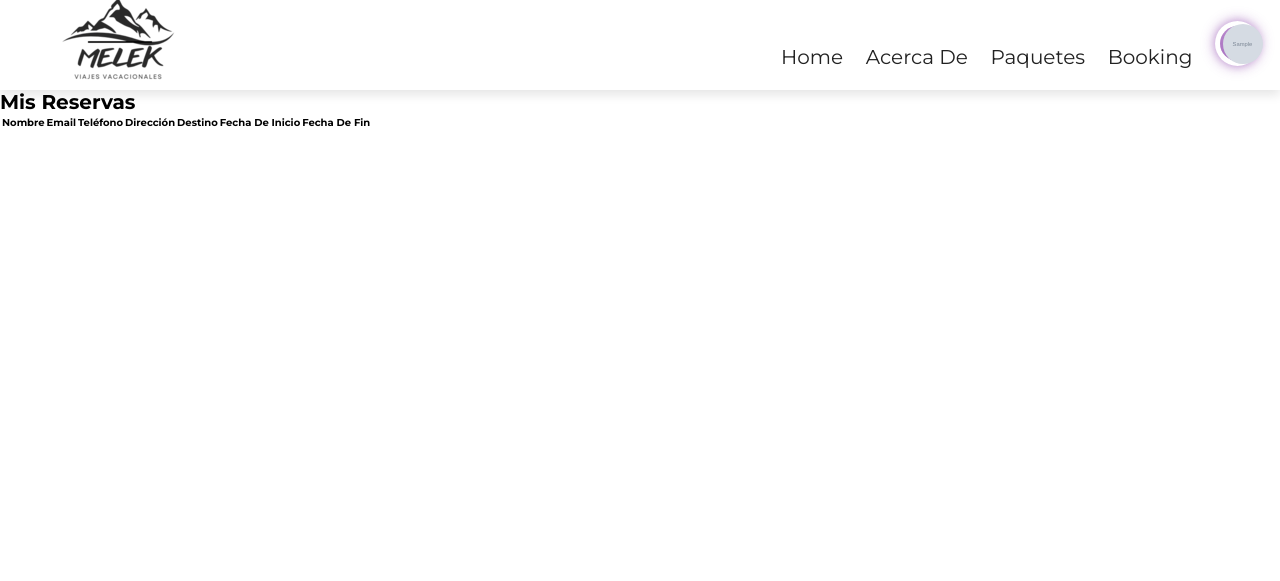
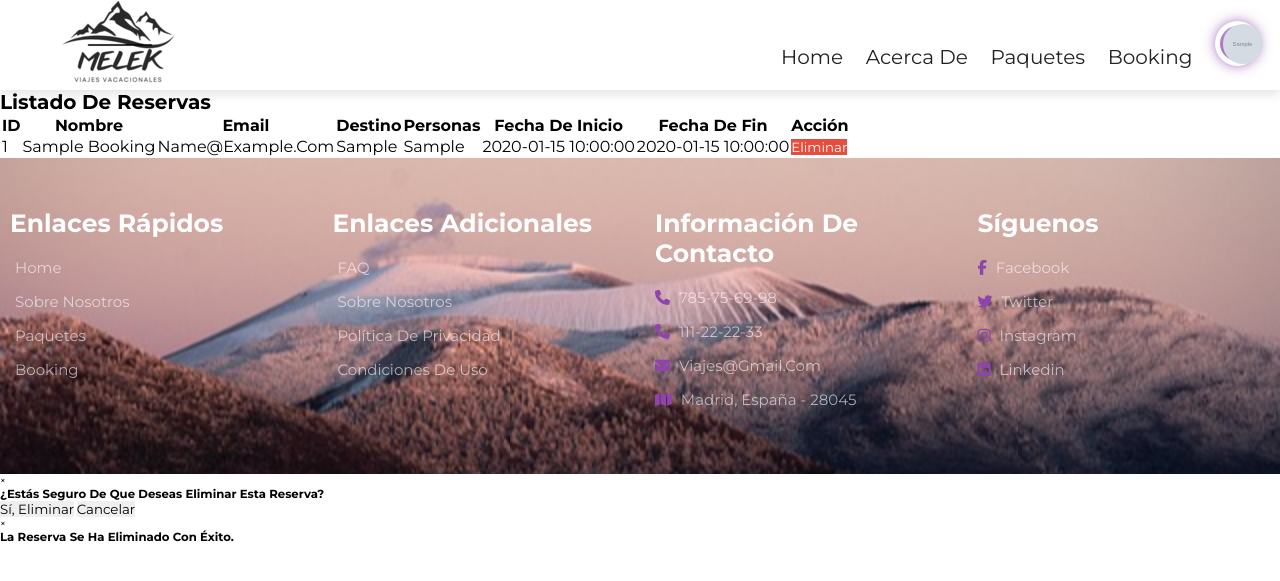
Before and after one commit to almudenadomenech/PROYECTO_PAGINAWEB, a PHP site: page /booking/booking-list.php in a window 1280 px wide. Shown: the top 581 px of the page. Run offline with PHP 8.4, Linux system fonts and the light colour scheme; the visitor is signed in with stand-in values (Sample User, id 1); tables that the repository leaves empty or names only in its code hold one stand-in row (values such as "Sample post"); grey boxes marked "Sample" are stand-in pictures; lists and menus that the app fills with data are empty.

Commit message:
modificacion para mostrar lista

```diff
--- a/booking/booking-list.php
+++ b/booking/booking-list.php
@@ -1,79 +1,174 @@
-<?php
-// Iniciar sesión
-session_start();
-
-// Verificar si el usuario está logueado
-if (!isset($_SESSION['loggedin']) || $_SESSION['loggedin'] !== true) {
-    header("Location: ../paginas/login.php");  // Redirigir al login si no está logueado
-    exit;
-}
-
-require_once "../includes/conexion.php"; // Asegúrate de que este archivo contiene la conexión a la base de datos
-
-// Consultar las reservas según el tipo de usuario
-if ($_SESSION['role_id'] == 2) {
-    // Si es administrador, mostrar todas las reservas
-    $sql = "SELECT * FROM booking";  // Obtener todas las reservas
-} else {
-    // Si es usuario normal, mostrar solo sus reservas
-    $user_id = $_SESSION['id'];  // Obtener el id del usuario logueado
-    $sql = "SELECT * FROM booking WHERE usuario_id = $user_id";  // Obtener solo las reservas del usuario logueado
-}
-
-// Ejecutar la consulta
-$result = mysqli_query($link, $sql);
-?>
+<?php include('../includes/navbar.php'); ?>
 
 <!DOCTYPE html>
-<html lang="es">
+<html lang="en">
 <head>
     <meta charset="UTF-8">
     <meta name="viewport" content="width=device-width, initial-scale=1.0">
-    <title>Mis Reservas</title>
+    <title>Reservas</title>
+
     <!-- swiper css link -->
-<link rel="stylesheet" href="https://cdn.jsdelivr.net/npm/swiper@11/swiper-bundle.min.css"/>
+    <link rel="stylesheet" href="https://cdn.jsdelivr.net/npm/swiper@11/swiper-bundle.min.css" />
 
-<!-- font awesome cdn link -->
-<link rel="stylesheet" href="https://cdnjs.cloudflare.com/ajax/libs/font-awesome/6.7.2/css/all.min.css" integrity="sha512-Evv84Mr4kqVGRNSgIGL/F/aIDqQb7xQ2vcrdIwxfjThSH8CSR7PBEakCr51Ck+w+/U6swU2Im1vVX0SVk9ABhg==" crossorigin="anonymous" referrerpolicy="no-referrer" />
-<link rel="stylesheet" href="../css/style.css">
+    <!-- font awesome cdn link -->
+    <link rel="stylesheet" href="https://cdnjs.cloudflare.com/ajax/libs/font-awesome/6.7.2/css/all.min.css" integrity="sha512-Evv84Mr4kqVGRNSgIGL/F/aIDqQb7xQ2vcrdIwxfjThSH8CSR7PBEakCr51Ck+w+/U6swU2Im1vVX0SVk9ABhg==" crossorigin="anonymous" referrerpolicy="no-referrer" />
+
+    <link rel="stylesheet" href="../css/style.css">
 </head>
 <body>
 
-    <?php include('../includes/navbar.php'); ?>  <!-- Navbar para navegación -->
+<?php
 
-    <div class="table-container">
-    <h1>Mis Reservas</h1>
-    <?php
-    if (mysqli_num_rows($result) > 0) {
-        echo "<table>";
-        echo "<tr><th>Nombre</th><th>Email</th><th>Teléfono</th><th>Dirección</th><th>Destino</th><th>Fecha de Inicio</th><th>Fecha de Fin</th></tr>";
 
-        while ($row = mysqli_fetch_assoc($result)) {
-            echo "<tr>";
-            echo "<td>" . $row['nombre'] . "</td>";
-            echo "<td>" . $row['email'] . "</td>";
-            echo "<td>" . $row['telefono'] . "</td>";
-            echo "<td>" . $row['direccion'] . "</td>";
-            echo "<td>" . $row['location'] . "</td>";
-            echo "<td>" . $row['fecha_inicio'] . "</td>";
-            echo "<td>" . $row['fecha_fin'] . "</td>";
-            echo "</tr>";
+    // Verifica que el usuario esté logueado
+    // session_start();
+    // if (!isset($_SESSION['loggedin']) || $_SESSION['loggedin'] !== true) {
+    //     header("Location: login.php");
+    //     exit;
+    // }
+
+    // Obtener el rol del usuario
+    $role_id = $_SESSION['role_id'];
+    $usuario_id = $_SESSION['id'];
+
+    // Incluir archivo de conexión a la base de datos
+    require_once "../includes/conexion.php";
+
+    // Eliminar la reserva si se ha enviado el ID
+    if (isset($_POST['id'])) {
+        $id = $_POST['id'];
+
+        // Consulta SQL para eliminar la reserva
+        $sql = "DELETE FROM booking WHERE id = ?";
+        if ($stmt = mysqli_prepare($link, $sql)) {
+            mysqli_stmt_bind_param($stmt, "i", $id);
+            if (mysqli_stmt_execute($stmt)) {
+                $mensaje = "Reserva eliminada con éxito.";
+            } else {
+                $mensaje = "Error al eliminar la reserva.";
+            }
+            mysqli_stmt_close($stmt);
+        } else {
+            $mensaje = "Error en la consulta.";
         }
-        echo "</table>";
+    }
+
+    // Consulta para obtener las reservas
+    if ($role_id == 2) {
+        // Si es administrador, obtener todas las reservas
+        $sql = "SELECT b.id, b.nombre, b.email, b.location, b.numero_personas, b.fecha_inicio, b.fecha_fin
+                FROM booking b
+                INNER JOIN usuarios u ON b.usuario_id = u.id";
     } else {
-        echo "<p>No tienes reservas.</p>";
+        // Si es usuario, obtener solo sus reservas
+        $sql = "SELECT b.id, b.nombre, b.email, b.location, b.numero_personas, b.fecha_inicio, b.fecha_fin
+                FROM booking b
+                WHERE b.usuario_id = $usuario_id";
     }
-    ?>
+
+    $result = mysqli_query($link, $sql);
+
+    // Verificar si la consulta fue exitosa
+    if (!$result) {
+        die("Error al obtener las reservas: " . mysqli_error($link));
+    }
+?>
+
+
+
+<div class="container">
+    <h1>Listado de Reservas</h1>
+
+    <table>
+        <thead>
+            <tr>
+                <th>ID</th>
+                <th>Nombre</th>
+                <th>Email</th>
+                <th>Destino</th>
+                <th>Personas</th>
+                <th>Fecha de Inicio</th>
+                <th>Fecha de Fin</th>
+                <th>Acción</th>
+            </tr>
+        </thead>
+        <tbody>
+            <?php
+            // Mostrar cada reserva
+            while ($row = mysqli_fetch_assoc($result)) {
+
+                echo "<tr>
+                        <td>{$row['id']}</td>
+                        <td>{$row['nombre']}</td>
+                        <td>{$row['email']}</td>
+                        <td>{$row['location']}</td>
+                        <td>{$row['numero_personas']}</td>
+                        <td>{$row['fecha_inicio']}</td>
+                        <td>{$row['fecha_fin']}</td>
+
+                        <td>
+                            <!-- Botón de eliminación -->
+                            <button class='btn-eliminar' onclick='openModal({$row['id']})'>Eliminar</button>
+                        </td>
+                      </tr>";
+            }
+            ?>
+        </tbody>
+    </table>
+</div>
+
+<?php include('../includes/footer.php'); ?>
+
+<!-- Modal de confirmación -->
+<div id="confirmModal" class="modal">
+    <div class="modal-content">
+        <span class="close" onclick="closeModal()">&times;</span>
+        <h3>¿Estás seguro de que deseas eliminar esta reserva?</h3>
+        <form id="deleteForm" method="POST">
+            <input type="hidden" name="id" id="bookingId">
+            <button type="submit" class="btn-confirm">Sí, Eliminar</button>
+            <button type="button" class="btn-cancel" onclick="closeModal()">Cancelar</button>
+        </form>
+    </div>
+</div>
+
+<!-- Modal de éxito -->
+<div id="successModal" class="modal">
+    <div class="modal-content">
+        <span class="close" onclick="closeSuccessModal()">&times;</span>
+        <h3>La reserva se ha eliminado con éxito.</h3>
+    </div>
 </div>
 
 
-    <!-- swiper js link -->
+
+<script>
+    // Función para abrir el modal de confirmación
+    function openModal(id) {
+        document.getElementById("bookingId").value = id;
+        document.getElementById("confirmModal").style.display = "block";
+    }
+
+    // Función para cerrar el modal de confirmación
+    function closeModal() {
+        document.getElementById("confirmModal").style.display = "none";
+    }
+
+    // Función para cerrar el modal de éxito
+    function closeSuccessModal() {
+        document.getElementById("successModal").style.display = "none";
+    }
+
+    // Verificar si la reserva se eliminó con éxito
+    <?php if (isset($mensaje) && $mensaje == "Reserva eliminada con éxito."): ?>
+        document.getElementById("successModal").style.display = "block";
+    <?php endif; ?>
+
+
+</script>
+<!-- swiper js link  -->
 <script src="https://cdn.jsdelivr.net/npm/swiper@11/swiper-bundle.min.js"></script>
 <script src="../js/script.js"></script>
+
 </body>
 </html>
-
-<?php
-// Cerrar la conexión a la base de datos
-mysqli_close($link);
-?>
```
